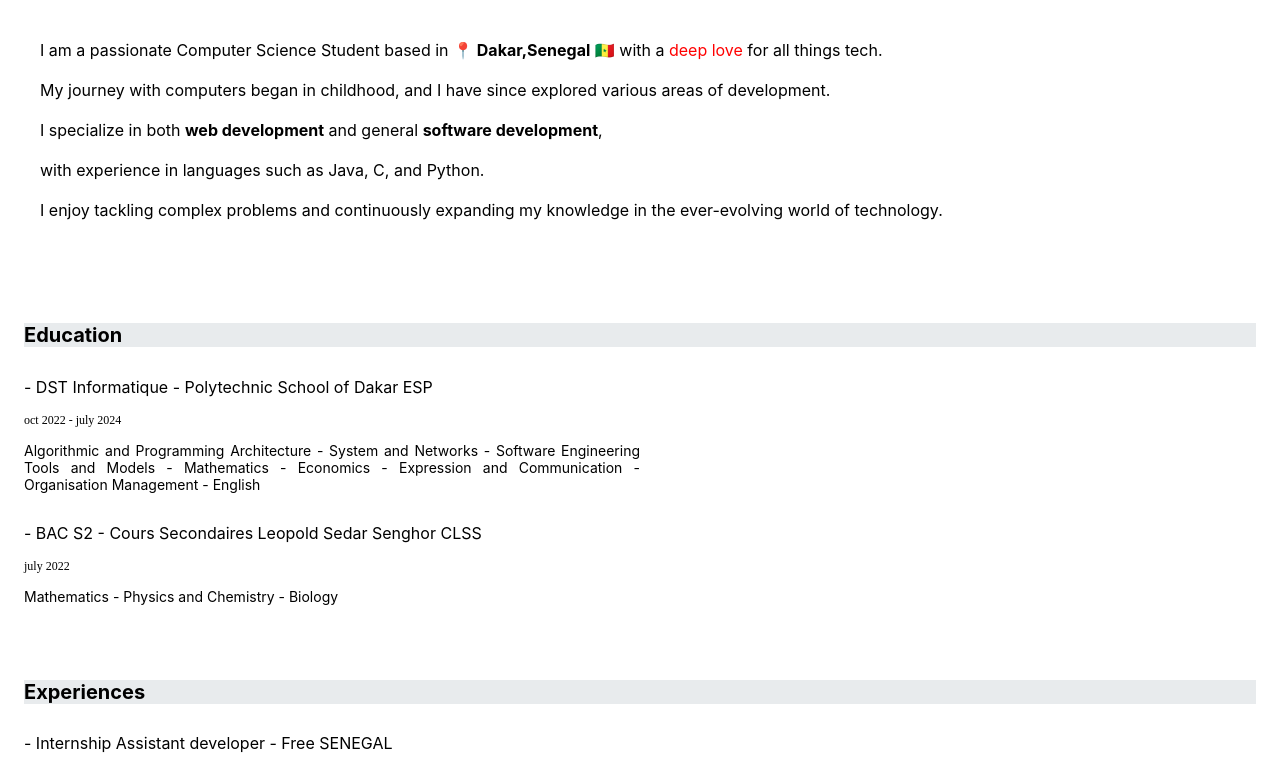
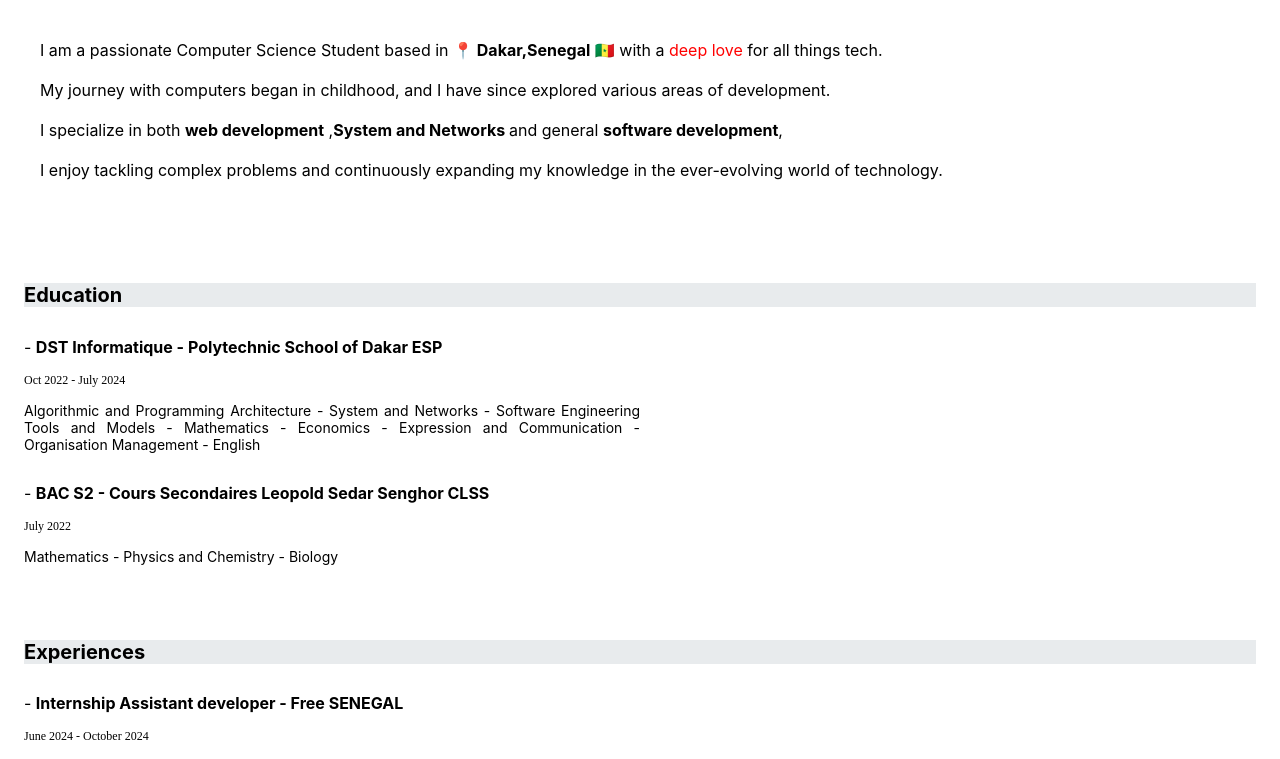
Before and after one commit to Mohadevsn/portofolio_mohadevsn_react, a React (Create React App) app: page / in a window 1280 px wide. Shown: the part 353-1112 px from the top of the page. Built offline with nearby package versions, Linux system fonts and the light colour scheme; a web font is replaced by a local one.

Commit message:
[refactoring] minor refactoring

```diff
--- a/src/components/About.js
+++ b/src/components/About.js
@@ -12,7 +12,7 @@ export default function About(){
                 <p className="presentation--description">
                 I am a passionate Computer Science Student based in <b>📍 Dakar,Senegal</b> 🇸🇳 with a <span className="red">deep love</span> for all things tech. <br/>
                 My journey with computers began in childhood, and I have since explored various areas of development. <br/>
-                I specialize in both <b>web development</b> and general <b>software development</b>, <br/>with experience in languages such as Java, C, and Python. <br/>
+                I specialize in both <b>web development</b> ,<b>System and Networks </b>and general <b>software development</b>,<br/>
                 I enjoy tackling complex problems and continuously expanding my knowledge in the ever-evolving world of technology.
                 </p>
             </div>
--- a/src/components/Education.js
+++ b/src/components/Education.js
@@ -16,7 +16,7 @@ export default function Education(){
                 return (
                     <div>
                     <div className="element">
-                            <p className="subtile">- {educ.name}</p>
+                            <p className="subtile">- <b>{educ.name}</b></p>
                             <p className="periode">{educ.periode}</p>
                             <div className="description">
                                 <p>{educ.description}</p>
--- a/src/components/Experience.js
+++ b/src/components/Experience.js
@@ -15,7 +15,7 @@ export default function Experience(){
                 experiencesData.map((exp) => {
                     return(
                         <div className="element">
-                            <p className="subtile">- {exp.name}</p>
+                            <p className="subtile">- <b>{exp.name}</b></p>
                             <p className="periode">{exp.periode}</p>
                             <div className="description">
                                 <p>{exp.description}</p>
--- a/src/data/education.json
+++ b/src/data/education.json
@@ -2,12 +2,12 @@
   "Educations": [
     {
       "name": "DST Informatique - Polytechnic School of Dakar ESP",
-      "periode": "oct 2022 - july 2024",
+      "periode": "Oct 2022 - July 2024",
       "description": "Algorithmic and Programming Architecture - System and Networks - Software Engineering Tools and Models - Mathematics - Economics - Expression and Communication - Organisation Management - English"
     },
     {
       "name": "BAC S2 - Cours Secondaires Leopold Sedar Senghor CLSS",
-      "periode": "july 2022",
+      "periode": "July 2022",
       "description": "Mathematics - Physics and Chemistry - Biology  "
     }
   ]
```
